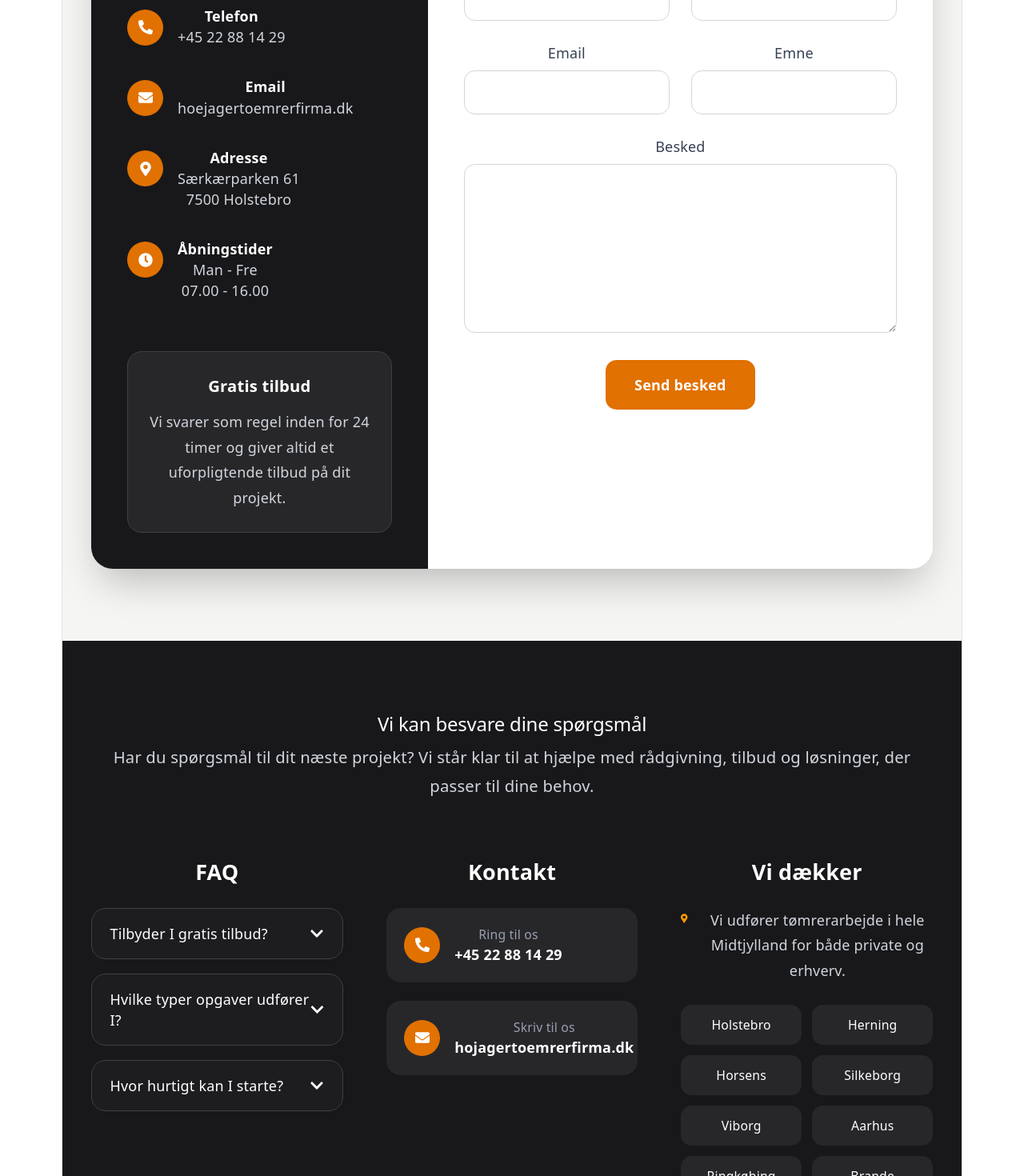
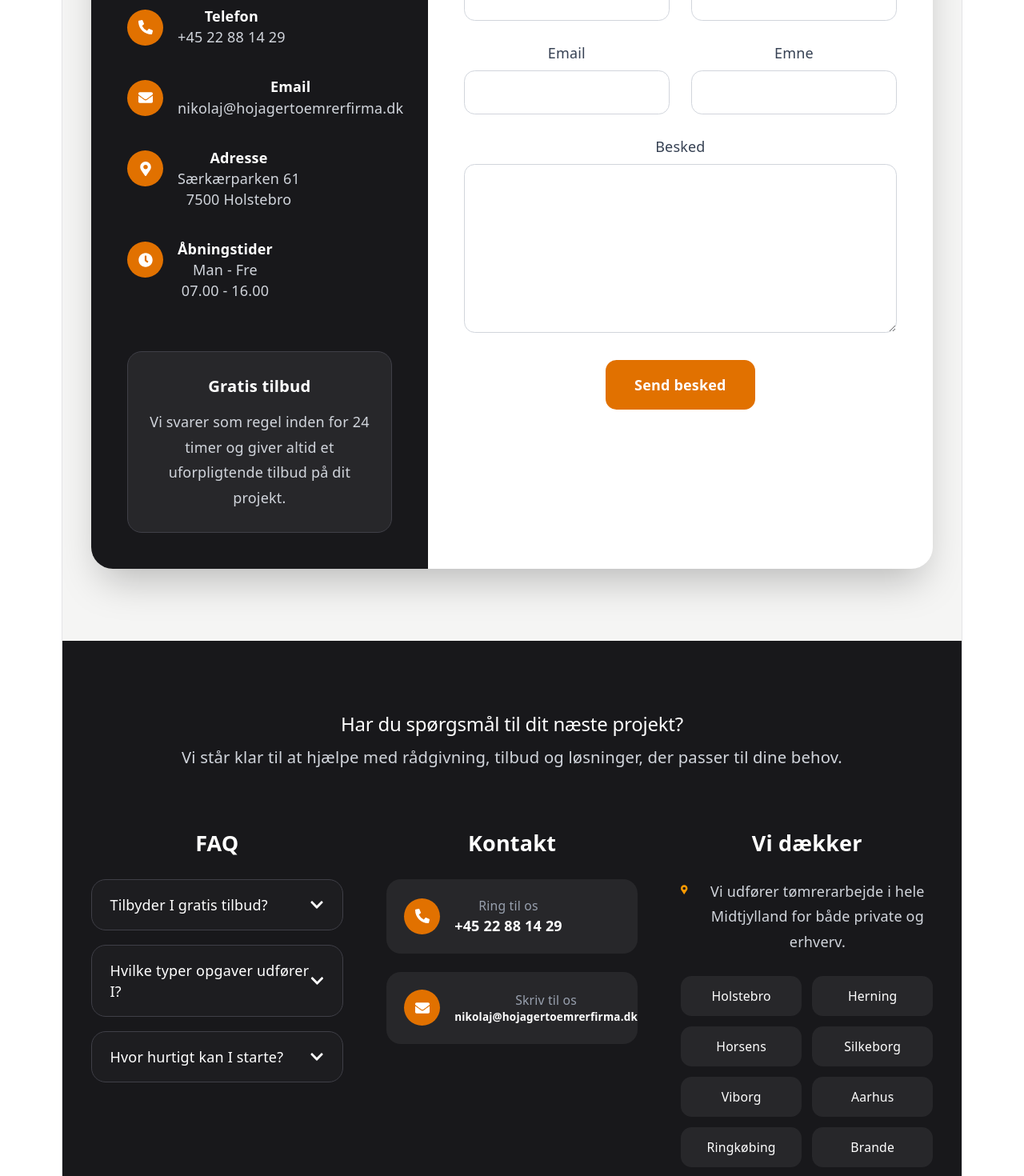
Before and after one commit to andengarry/HojagerTomrerfirma, a React (Vite) app: page /#/kontakt in a window 1280 px wide. Shown: the part 480-1950 px from the top of the page at 80% size. Built offline with nearby package versions, Linux system fonts and the light colour scheme.

Commit message:
add CNAME and update mail adress

```diff
--- a/src/components/ContactForm.jsx
+++ b/src/components/ContactForm.jsx
@@ -88,10 +88,10 @@ function ContactForm() {
                 <div>
                   <p className="font-semibold">Email</p>
                   <a
-                    href="mailto:hoejagertoemrerfirma.dk"
+                    href="mailto:nikolaj@hojagertoemrerfirma.dk"
                     className="text-gray-300 hover:text-white"
                   >
-                    hoejagertoemrerfirma.dk
+                    nikolaj@hojagertoemrerfirma.dk
                   </a>
                 </div>
               </div>
--- a/src/components/Footer.jsx
+++ b/src/components/Footer.jsx
@@ -59,11 +59,10 @@ function Footer() {
         <div className="mb-16 text-center">
 
           <h2 className="text-4xl font-bold tracking-tight">
-            Vi kan besvare dine spørgsmål
+            Har du spørgsmål til dit næste projekt?
           </h2>
 
           <p className="mx-auto mt-5 w-full text-lg leading-8 text-gray-300">
-            Har du spørgsmål til dit næste projekt?
             Vi står klar til at hjælpe med rådgivning,
             tilbud og løsninger, der passer til dine behov.
           </p>
@@ -190,7 +189,7 @@ function Footer() {
 
 
               <a
-                href="mailto:info@firma.dk"
+                href="nikolaj@hojagertoemrerfirma.dk"
                 className="flex items-center gap-4 rounded-2xl bg-zinc-800 p-5 transition hover:bg-zinc-700"
               >
 
@@ -205,8 +204,8 @@ function Footer() {
                     Skriv til os
                   </p>
 
-                  <p className="font-semibold">
-                    hojagertoemrerfirma.dk
+                  <p className="text-xs font-semibold">
+                    nikolaj@hojagertoemrerfirma.dk
                   </p>
 
                 </div>
--- a/src/components/Navbar/ContactInfo.jsx
+++ b/src/components/Navbar/ContactInfo.jsx
@@ -65,6 +65,7 @@ export default function ContactInfo({ phone, email }) {
                     items-center
                     gap-2
 
+                    text-xs
                     text-gray-600
 
                     transition-colors
--- a/src/components/Navbar/navConfig.js
+++ b/src/components/Navbar/navConfig.js
@@ -55,7 +55,7 @@ const navConfig = [
 
 export const companyInfo = {
     phone: "+45 22 88 14 29",
-    email: "hoejagertoemrerfirma.dk",
+    email: "nikolaj@hojagertoemrerfirma.dk",
 };
 
 
--- a/vite.config.js
+++ b/vite.config.js
@@ -8,5 +8,5 @@ export default defineConfig({
     react(),
     tailwindcss(),
   ],
-  base: "/HojagerTomrerfirma/",
+  base: "/",
 })
```
Also changed, not shown: src/assets/logo.png, 1 other file (tests, documents, lock files or other folders).
